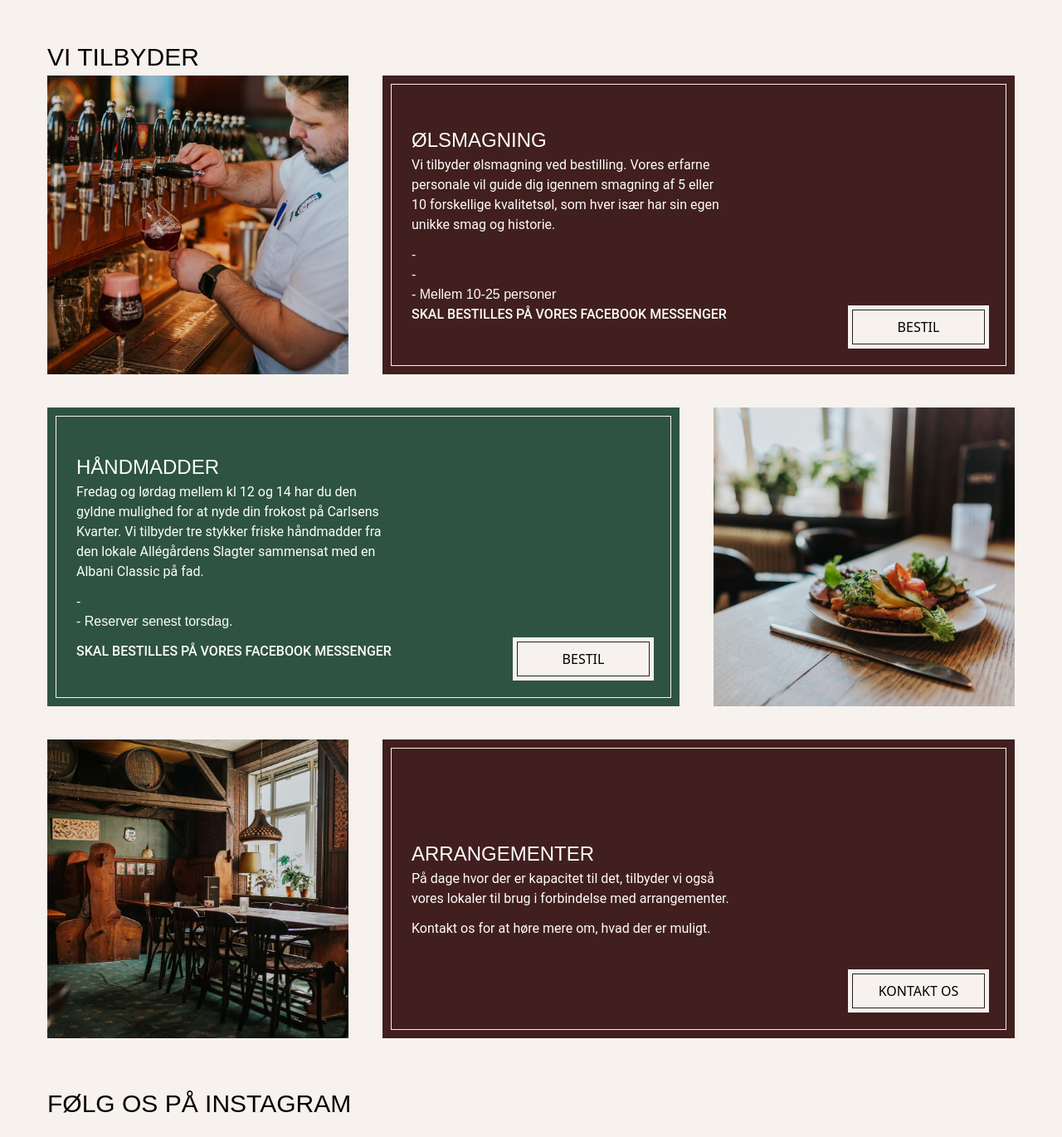
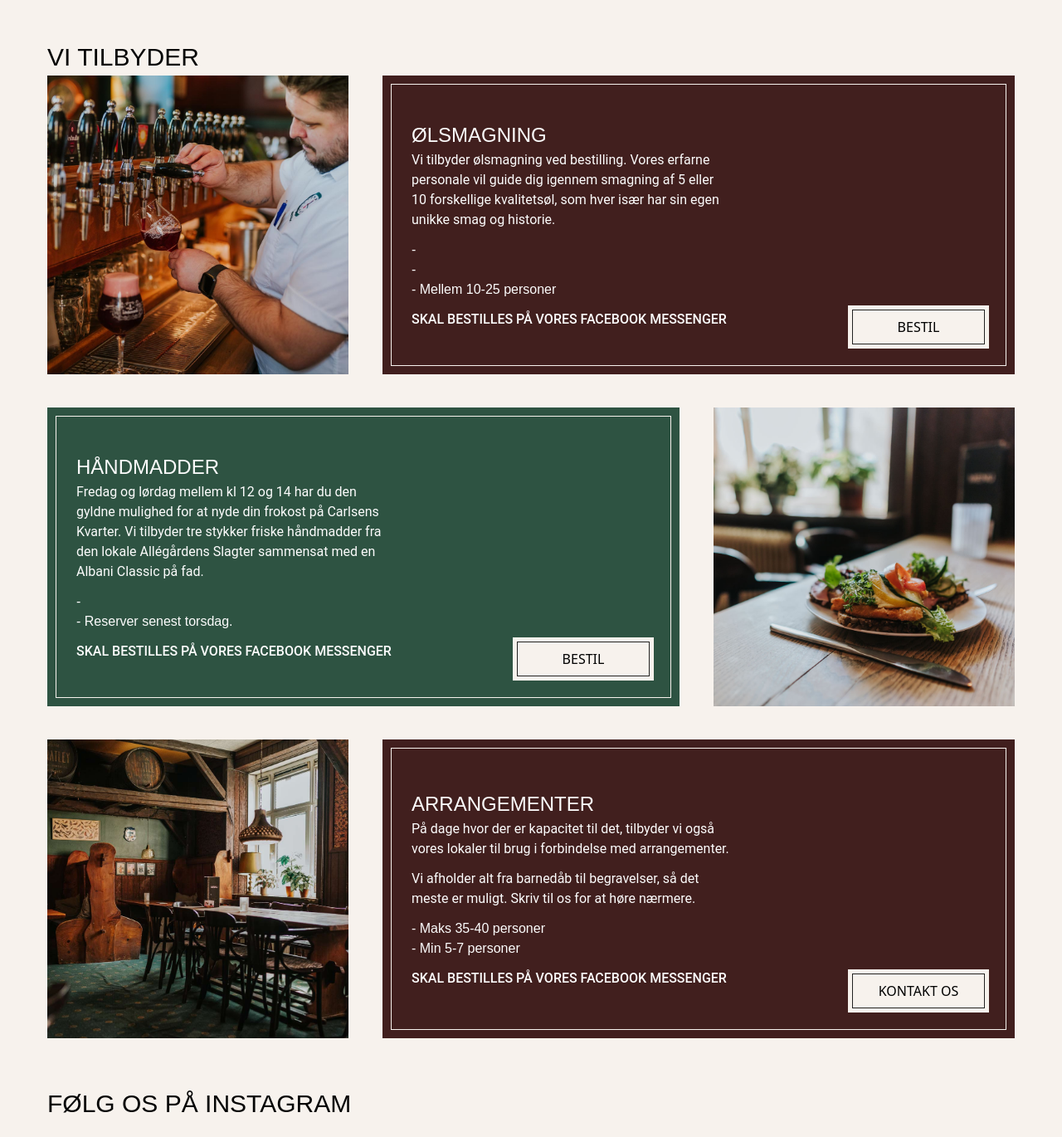
Before and after one commit to emil584c/projekt-6, a Vue app: page / in a window 1280 px wide. Shown: the part 2042-3412 px from the top of the page at 83% size. Built offline with nearby package versions, Linux system fonts and the light colour scheme; no server answers; a web font is replaced by a local one.

Commit message:
subpage herosection size fix

```diff
--- a/src/components/AboutHero.vue
+++ b/src/components/AboutHero.vue
@@ -5,8 +5,8 @@
 <template>
 
     <section class=" pt-6 overflow-hidden bg-cream-primary">
-        <div class="w-full h-[70vh] relative px-6 md:px-0 md:mx-auto md:max-w-content-width flex flex-col items-center">
-            <img class="h-[70vh] md:h-[80vh] w-full object-cover object-center" src="../assets/images/hvem_er_vi_carlsens_kvarter.jpg"/>
+        <div class="w-full h-[60vh] relative px-6 md:px-0 md:mx-auto md:max-w-content-width flex flex-col items-center">
+            <img class="h-[60vh] md:h-[80vh] w-full object-cover object-center" src="../assets/images/hvem_er_vi_carlsens_kvarter.jpg"/>
             <div class=" bg-cream-primary text-center p-2 relative bottom-48 mx-4 max-w-[578px] md:bottom-40">
                 <img class="hidden" src="" alt="carlsens logo">
                 <div class="w-full h-full border-solid border-[1px] border-border-black px-6 py-5 flex flex-col justify-center items-center md:min-w-[578px]">
--- a/src/components/ContactHero.vue
+++ b/src/components/ContactHero.vue
@@ -6,9 +6,9 @@
 <template>
 
     <section class=" pt-6 overflow-hidden bg-cream-primary">
-        <div class="w-full h-[70vh] relative px-6 md:px-0 md:mx-auto md:max-w-content-width flex flex-col items-center">
-            <img class="h-[70vh] md:h-[80vh] w-full object-cover object-center" src="../assets/images/hvem_er_vi_carlsens_kvarter.jpg"/>
-            <div class=" bg-cream-primary text-center p-2 relative bottom-48 mx-4 max-w-[578px] md:bottom-60">
+        <div class="w-full h-[60vh] relative px-6 md:px-0 md:mx-auto md:max-w-content-width flex flex-col items-center">
+            <img class="h-[60vh] md:h-[80vh] w-full object-cover object-center" src="../assets/images/hvem_er_vi_carlsens_kvarter.jpg"/>
+            <div class=" bg-cream-primary text-center p-2 relative bottom-48 mx-4 max-w-[578px] md:bottom-40">
                 <img class="hidden" src="" alt="carlsens logo">
                 <div class="w-full h-full border-solid border-[1px] border-border-black px-6 py-5 flex flex-col justify-center items-center md:min-w-[578px]">
                     <h1>KONTAKT OS</h1>
--- a/src/components/ProductSection.vue
+++ b/src/components/ProductSection.vue
@@ -54,7 +54,7 @@ request({ query: INFORMATION_QUERY }).then(result => {
                         <div class="border-solid border-[1px] border-border-white w-full h-full p-6 flex flex-col justify-center relative">
                             <h3>ØLSMAGNING</h3>
                             <p class=" mb-3 max-w-[386px]">Vi tilbyder ølsmagning ved bestilling. Vores erfarne personale vil guide dig igennem smagning af 5 eller 10 forskellige kvalitetsøl, som hver især har sin egen unikke smag og historie.</p>
-                            <ul>
+                            <ul class="mb-3">
                                 <li>- {{ beer1 }}</li>
                                 <li>- {{ beer2 }}</li>
                                 <li>- Mellem 10-25 personer</li>
@@ -87,8 +87,13 @@ request({ query: INFORMATION_QUERY }).then(result => {
                     <div class=" bg-brown-primary w-mobilebox-width h-mobilelongbox-height md:h-mobilebox-height bg-center flex flex-col justify-center p-[10px] md:w-full md:max-w-longbox-width">
                         <div class="border-solid border-[1px] border-border-white w-full h-full p-6 flex flex-col justify-center relative">
                             <h3>ARRANGEMENTER</h3>
-                            <p class=" mb-3 max-w-[386px]">På dage hvor der er kapacitet til det, tilbyder vi også vores lokaler til brug i forbindelse med arrangementer.</p>
-                            <p class=" max-w-[386px]">Kontakt os for at høre mere om, hvad der er muligt.</p>
+                            <p class=" mb-3 max-w-[386px]">På dage hvor der er kapacitet til det, tilbyder vi også vores lokaler til brug i forbindelse med arrangementer. </p>
+                            <p class=" max-w-[386px]">Vi afholder alt fra barnedåb til begravelser, så det meste er muligt. Skriv til os for at høre nærmere.</p>
+                            <ul class="my-3">
+                                <li>- Maks 35-40 personer</li>
+                                <li>- Min 5-7 personer</li>
+                            </ul>
+                            <p class=" text-base font-medium">SKAL BESTILLES PÅ VORES FACEBOOK MESSENGER</p>
                             <buttonPrimary buttonText="KONTAKT OS"/>
                         </div>
                      </div>
```
